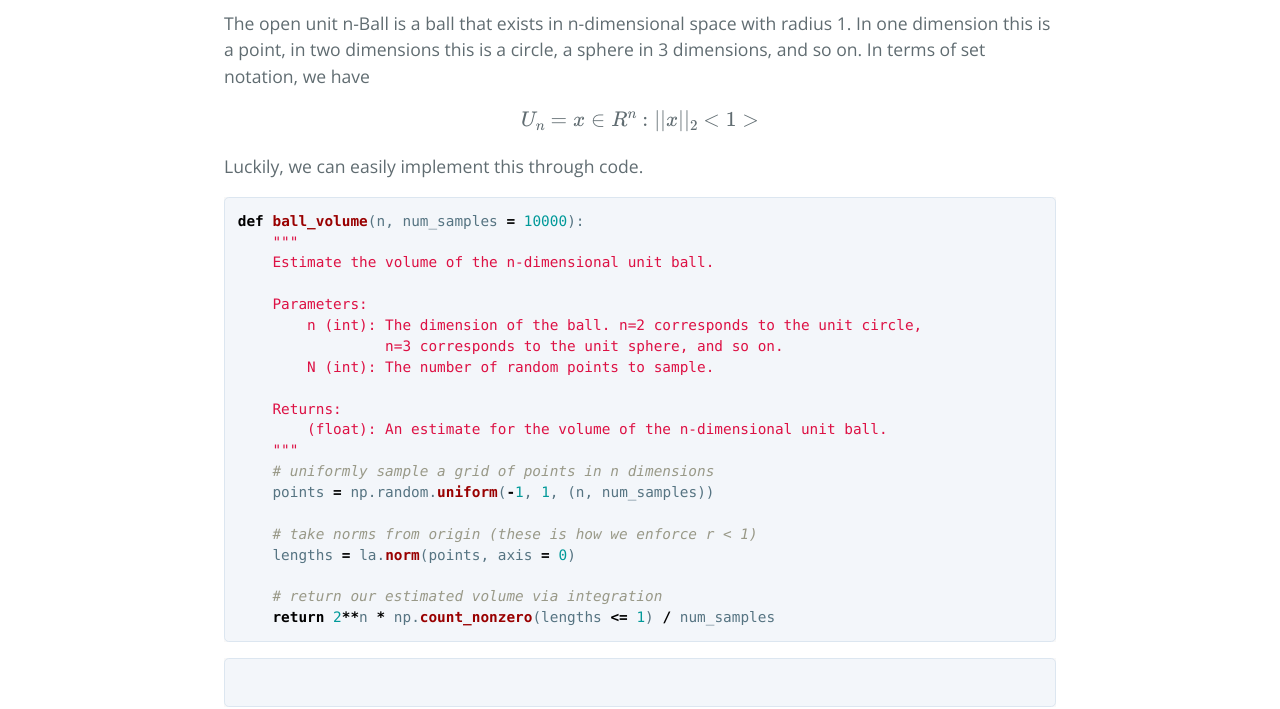
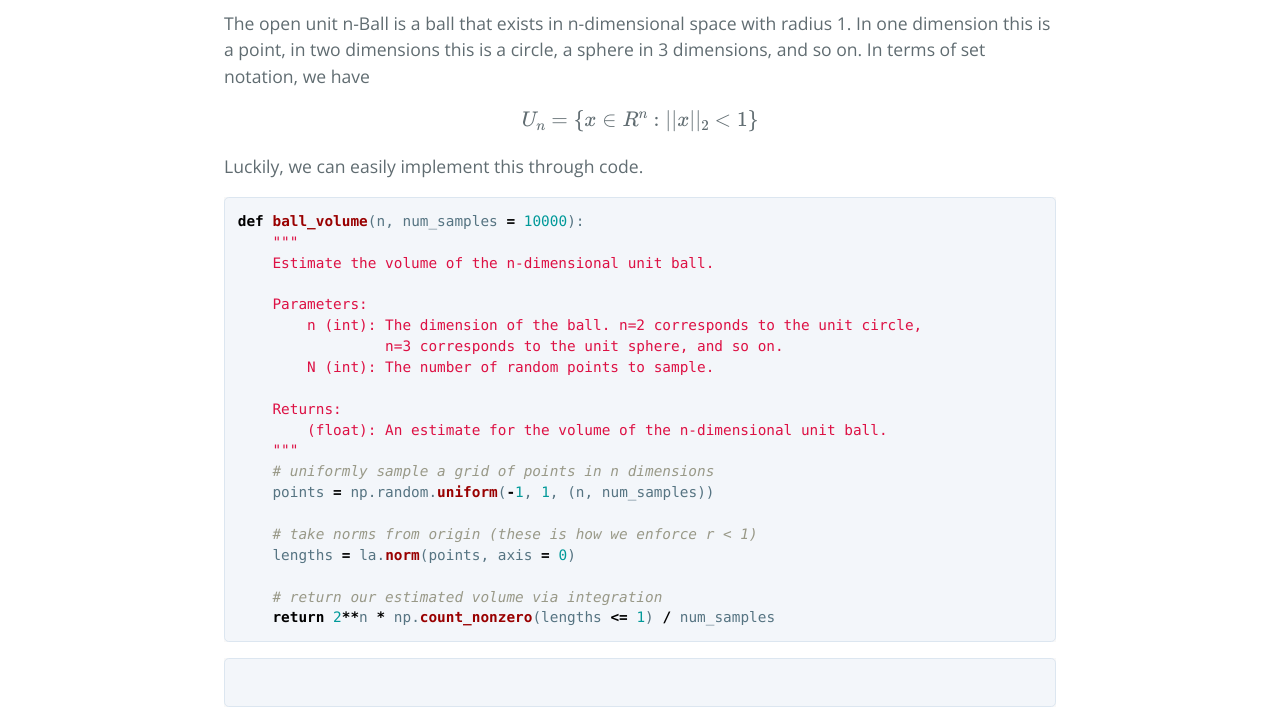
Before and after one commit to walkerhughes/portfolio, a Jekyll site: the page built from monte_carlo.md, in a window 1280 px wide. Shown: the part 624-1333 px from the top of the page. Built offline with Jekyll 4.4.1, drawn with Linux system fonts in a browser that asks for light colours; formulas are drawn with MathJax 3; our own code applies the rules of GitHub Pages for plain Markdown files; part of the change alters nothing that is shown.

Commit message:
Update monte_carlo.md

```diff
--- a/monte_carlo.md
+++ b/monte_carlo.md
@@ -25,7 +25,7 @@ Many multivariate functions like the Standard Normal Distribution's pdf cannot b
 The open unit n-Ball is a ball that exists in n-dimensional space with radius 1. In one dimension this is a point, in two dimensions this is a circle, a sphere in 3 dimensions, and so on. In terms of set notation, we have
 
 
-<p><span class="math display">\[U_n = {x\in R^n : ||x||_2 < 1>} \]</span></p>
+<p><span class="math display">\[U_n = \{x\in R^n : ||x||_2 < 1\} \]</span></p>
 
 
 Luckily, we can easily implement this through code.
```
